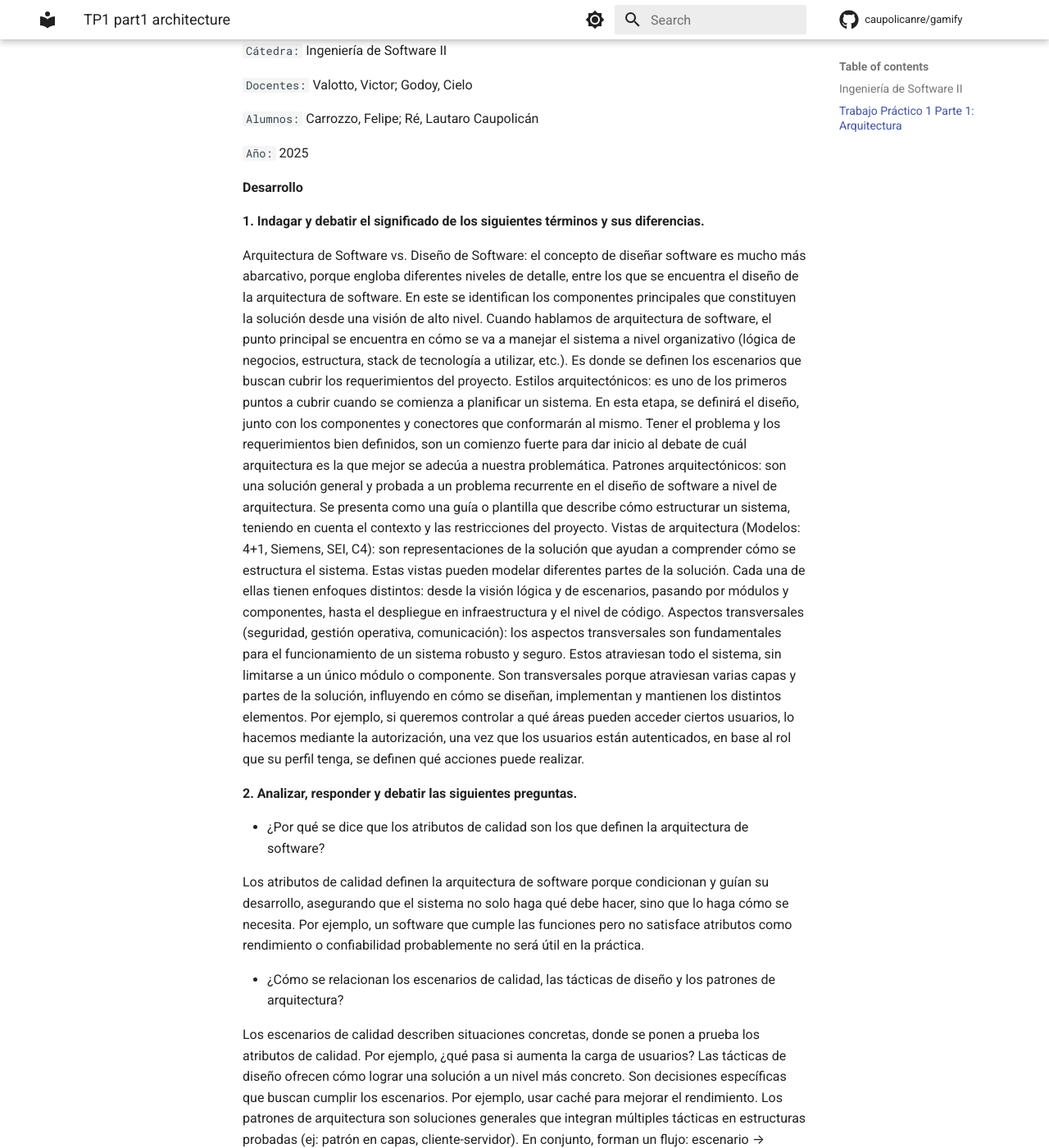
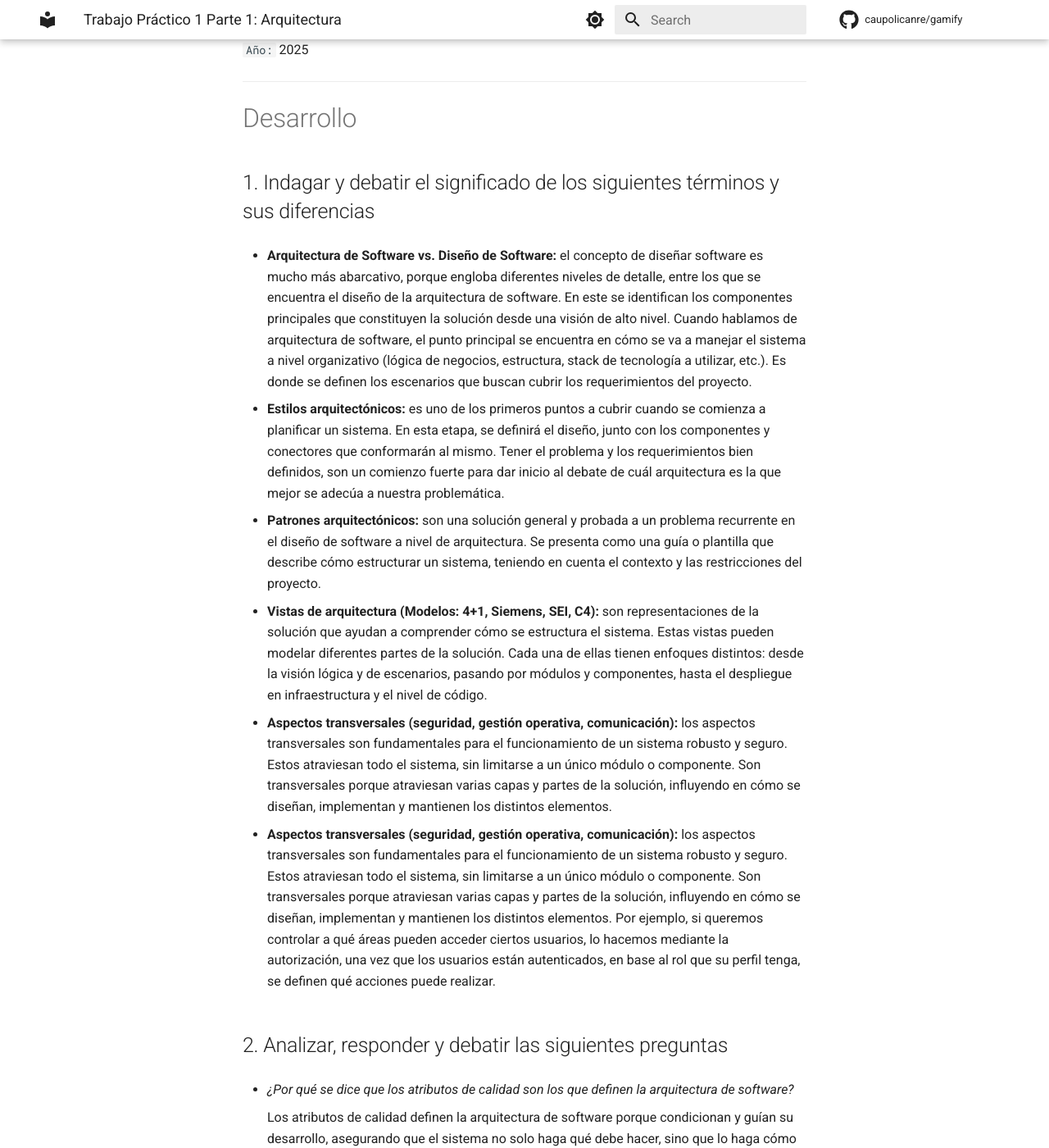
Before and after one commit to caupolicanre/software-engineering-gamify, an MkDocs documentation site: the page built from docs/practical_work/TP1_part1_architecture.md, in a window 1280 px wide and 1400 px high, scrolled down 347 px. Shown: the whole window at 82% size. Built offline with MkDocs 1.6.1 and Material for MkDocs 9.7.7, drawn with Linux system fonts in a browser that asks for light colours; comment, search, counter and statistics services are not loaded; some of the changed text lies outside the part shown.

Commit message:
docs(practical_work): update titles and formatting in TP1, TP2, and TP3 documents

```diff
--- a/docs/practical_work/TP1_part1_architecture.md
+++ b/docs/practical_work/TP1_part1_architecture.md
@@ -1,5 +1,4 @@
-## Ingeniería de Software II
-## Trabajo Práctico 1 Parte 1: Arquitectura
+# Trabajo Práctico 1 Parte 1: Arquitectura
 
 `Carrera:` Licenciatura en Ciencia de Datos
 
@@ -11,58 +10,71 @@
 
 `Año:` 2025
 
-**Desarrollo**
+---
 
-**1. Indagar y debatir el significado de los siguientes términos y sus diferencias.**
+# Desarrollo
 
-Arquitectura de Software vs. Diseño de Software: el concepto de diseñar software es mucho más abarcativo, porque engloba diferentes niveles de detalle, entre los que se encuentra el diseño de la arquitectura de software. En este se identifican los componentes principales que constituyen la solución desde una visión de alto nivel.
+## 1. Indagar y debatir el significado de los siguientes términos y sus diferencias
+
+- **Arquitectura de Software vs. Diseño de Software:** el concepto de diseñar software es mucho más abarcativo, porque engloba diferentes niveles de detalle, entre los que se encuentra el diseño de la arquitectura de software. En este se identifican los componentes principales que constituyen la solución desde una visión de alto nivel.
 Cuando hablamos de arquitectura de software, el punto principal se encuentra en cómo se va a manejar el sistema a nivel organizativo (lógica de negocios, estructura, stack de tecnología a utilizar, etc.). Es donde se definen los escenarios que buscan cubrir los requerimientos del proyecto.
-Estilos arquitectónicos: es uno de los primeros puntos a cubrir cuando se comienza a planificar un sistema. En esta etapa, se definirá el diseño, junto con los componentes y conectores que conformarán al mismo.
+
+- **Estilos arquitectónicos:** es uno de los primeros puntos a cubrir cuando se comienza a planificar un sistema. En esta etapa, se definirá el diseño, junto con los componentes y conectores que conformarán al mismo.
 Tener el problema y los requerimientos bien definidos, son un comienzo fuerte para dar inicio al debate de cuál arquitectura es la que mejor se adecúa a nuestra problemática.
-Patrones arquitectónicos: son una solución general y probada a un problema recurrente en el diseño de software a nivel de arquitectura. Se presenta como una guía o plantilla que describe cómo estructurar un sistema, teniendo en cuenta el contexto y las restricciones del proyecto.
-Vistas de arquitectura (Modelos: 4+1, Siemens, SEI, C4): son representaciones de la solución que ayudan a comprender cómo se estructura el sistema. Estas vistas pueden modelar diferentes partes de la solución. Cada una de ellas tienen enfoques distintos: desde la visión lógica y de escenarios, pasando por módulos y componentes, hasta el despliegue en infraestructura y el nivel de código.
-Aspectos transversales (seguridad, gestión operativa, comunicación): los aspectos transversales son fundamentales para el funcionamiento de un sistema robusto y seguro. Estos atraviesan todo el sistema, sin limitarse a un único módulo o componente. Son transversales porque atraviesan varias capas y partes de la solución, influyendo en cómo se diseñan, implementan y mantienen los distintos elementos.
+
+- **Patrones arquitectónicos:** son una solución general y probada a un problema recurrente en el diseño de software a nivel de arquitectura. Se presenta como una guía o plantilla que describe cómo estructurar un sistema, teniendo en cuenta el contexto y las restricciones del proyecto.
+
+- **Vistas de arquitectura (Modelos: 4+1, Siemens, SEI, C4):** son representaciones de la solución que ayudan a comprender cómo se estructura el sistema. Estas vistas pueden modelar diferentes partes de la solución. Cada una de ellas tienen enfoques distintos: desde la visión lógica y de escenarios, pasando por módulos y componentes, hasta el despliegue en infraestructura y el nivel de código.
+
+- **Aspectos transversales (seguridad, gestión operativa, comunicación):** los aspectos transversales son fundamentales para el funcionamiento de un sistema robusto y seguro. Estos atraviesan todo el sistema, sin limitarse a un único módulo o componente. Son transversales porque atraviesan varias capas y partes de la solución, influyendo en cómo se diseñan, implementan y mantienen los distintos elementos.
+
+- **Aspectos transversales (seguridad, gestión operativa, comunicación):** los aspectos transversales son fundamentales para el funcionamiento de un sistema robusto y seguro. Estos atraviesan todo el sistema, sin limitarse a un único módulo o componente. Son transversales porque atraviesan varias capas y partes de la solución, influyendo en cómo se diseñan, implementan y mantienen los distintos elementos.
 Por ejemplo, si queremos controlar a qué áreas pueden acceder ciertos usuarios, lo hacemos mediante la autorización, una vez que los usuarios están autenticados, en base al rol que su perfil tenga, se definen qué acciones puede realizar.
 
-**2. Analizar, responder y debatir las siguientes preguntas.**
 
-- ¿Por qué se dice que los atributos de calidad son los que definen la arquitectura de software?
+## 2. Analizar, responder y debatir las siguientes preguntas
+- *¿Por qué se dice que los atributos de calidad son los que definen la arquitectura de software?*
 
-Los atributos de calidad definen la arquitectura de software porque condicionan y guían su desarrollo, asegurando que el sistema no solo haga qué debe hacer, sino que lo haga cómo se necesita. Por ejemplo, un software que cumple las funciones pero no satisface atributos como rendimiento o confiabilidad probablemente no será útil en la práctica.
+    Los atributos de calidad definen la arquitectura de software porque condicionan y guían su desarrollo, asegurando que el sistema no solo haga qué debe hacer, sino que lo haga cómo se necesita. Por ejemplo, un software que cumple las funciones pero no satisface atributos como rendimiento o confiabilidad probablemente no será útil en la práctica.
 
-- ¿Cómo se relacionan los escenarios de calidad, las tácticas de diseño y los patrones de arquitectura?
 
-Los escenarios de calidad describen situaciones concretas, donde se ponen a prueba los atributos de calidad. Por ejemplo, ¿qué pasa si aumenta la carga de usuarios?
-Las tácticas de diseño ofrecen cómo lograr una solución a un nivel más concreto. Son decisiones específicas que buscan cumplir los escenarios. Por ejemplo, usar caché para mejorar el rendimiento.
-Los patrones de arquitectura son soluciones generales que integran múltiples tácticas en estructuras probadas (ej: patrón en capas, cliente-servidor). En conjunto, forman un flujo:  escenario → táctica → patrón.
+- *¿Cómo se relacionan los escenarios de calidad, las tácticas de diseño y los patrones de arquitectura?*
 
-- ¿Qué diferencias existen entre estilos arquitectónicos y patrones arquitectónicos? ¿Y entre patrones arquitectónicos y patrones de diseño?
+    Los escenarios de calidad describen situaciones concretas, donde se ponen a prueba los atributos de calidad. Por ejemplo, ¿qué pasa si aumenta la carga de usuarios?
+    Las tácticas de diseño ofrecen cómo lograr una solución a un nivel más concreto. Son decisiones específicas que buscan cumplir los escenarios. Por ejemplo, usar caché para mejorar el rendimiento.
+    Los patrones de arquitectura son soluciones generales que integran múltiples tácticas en estructuras probadas (ej: patrón en capas, cliente-servidor). En conjunto, forman un flujo:
+    *escenario → táctica → patrón*
 
-Los estilos arquitectónicos, son modelos abstractos que definen el vocabulario de los componentes y conectores del sistema, estableciendo reglas de relación. Algunos ejemplos pueden ser arquitectura en capas, cliente-servidor. Mientras que los patrones arquitectónicos son soluciones concretas que se reutilizan, para dar solución a problemas específicos de arquitectura. Estos indican el camino para cumplir requisitos y atributos de calidad.
-Los patrones arquitectónicos actúan a nivel global del sistema, afectando la estructura del sistema e interacción de los módulos. En cambio los patrones de diseño se enfocan en resolver problemas de implementación y relacionan las partes internas.
 
-- ¿Qué ventajas aporta documentar una arquitectura usando un modelo de vistas? ¿Qué diferencias encuentran entre el modelo 4+1 y el modelo C4?
+- *¿Qué diferencias existen entre estilos arquitectónicos y patrones arquitectónicos? ¿Y entre patrones arquitectónicos y patrones de diseño?*
 
-Documentar una arquitectura permite mostrar diferentes perspectivas del sistema, enfocándose en lo que es más relevante para cada tipo de interesado (desarrolladores, arquitectos, clientes, equipo de operaciones). También ayuda a gestionar la complejidad, ya que cada vista aborda un aspecto particular (estructura, comportamiento, despliegue, etc.).
-¿Por qué los aspectos transversales (ej. autenticación, interoperabilidad) son críticos para la robustez de un sistema?
-Los aspectos transversales son fundamentales porque impactan a todo el sistema, no solo a un módulo aislado. La autenticación, por ejemplo, afecta a la seguridad global, y la interoperabilidad determina la capacidad de integración con otros sistemas. Si no se diseñan adecuadamente desde la arquitectura, pueden comprometer atributos esenciales como seguridad, disponibilidad, escalabilidad o mantenibilidad, debilitando la robustez del sistema completo.
+    Los **estilos arquitectónicos**, son modelos abstractos que definen el vocabulario de los componentes y conectores del sistema, estableciendo reglas de relación. Algunos ejemplos pueden ser arquitectura en capas, cliente-servidor. Mientras que los patrones arquitectónicos son soluciones concretas que se reutilizan, para dar solución a problemas específicos de arquitectura. Estos indican el camino para cumplir requisitos y atributos de calidad.
+    Los **patrones arquitectónicos** actúan a nivel global del sistema, afectando la estructura del sistema e interacción de los módulos. En cambio los patrones de diseño se enfocan en resolver problemas de implementación y relacionan las partes internas.
 
-**3. Estudiar y comprender los siguientes ejemplos.**
+- *¿Qué ventajas aporta documentar una arquitectura usando un modelo de vistas? ¿Qué diferencias encuentran entre el modelo 4+1 y el modelo C4?*
 
-*Estilo arquitectónico Cliente-Servidor:* Es un estilo general de organización en el que el sistema se divide en dos roles principales:
-- Cliente: solicita servicios (interfaz de usuario, aplicación ligera).
-- Servidor: provee servicios (procesamiento, almacenamiento, lógica de negocio).
-Ejemplo: aplicaciones web con navegador (cliente) y servidor web.
+    Documentar una arquitectura permite mostrar diferentes perspectivas del sistema, enfocándose en lo que es más relevante para cada tipo de interesado (desarrolladores, arquitectos, clientes, equipo de operaciones). También ayuda a gestionar la complejidad, ya que cada vista aborda un aspecto particular (estructura, comportamiento, despliegue, etc.).
+    ¿Por qué los aspectos transversales (ej. autenticación, interoperabilidad) son críticos para la robustez de un sistema?
+    Los **aspectos transversales** son fundamentales porque impactan a todo el sistema, no solo a un módulo aislado. La autenticación, por ejemplo, afecta a la seguridad global, y la interoperabilidad determina la capacidad de integración con otros sistemas. Si no se diseñan adecuadamente desde la arquitectura, pueden comprometer atributos esenciales como seguridad, disponibilidad, escalabilidad o mantenibilidad, debilitando la robustez del sistema completo.
 
-*Patrón arquitectónico Capas:* Tiene una dependencia de las capas más cercanas al usuario a las capas de infraestructura (recursos de hardware). Promueve una organización del software donde la capa de más arriba (dependiente) es la que está más cerca al usuario. La capa de presentación es la responsable de unir al usuario final con la solución.
 
-*Patrón arquitectónico Microservicios:* Organiza el sistema como un conjunto de servicios independientes, cada uno con una funcionalidad específica, que se comunican entre sí mediante APIs ligeras (generalmente REST o mensajes).
+## 3. Estudiar y comprender los siguientes ejemplos
 
-*Patrón de diseño Modelo–Vista–Controlador (MVC):* Está vinculado a la capa de presentación, que interconecta tres partes: la vista es la interfaz entre el usuario y el sistema, presenta información e interpreta acciones del usuario. El modelo representa la información de la aplicación y es en donde reside la interpretación del dominio. El controlador gestiona los comportamientos o acciones del usuario, manipulando el modelo para actualizar la información.
+- *Estilo arquitectónico Cliente-Servidor:* Es un estilo general de organización en el que el sistema se divide en dos roles principales:
+  - Cliente: solicita servicios (interfaz de usuario, aplicación ligera).
+  - Servidor: provee servicios (procesamiento, almacenamiento, lógica de negocio).
+  Ejemplo: aplicaciones web con navegador (cliente) y servidor web.
 
-*Vista de arquitectura Modelo 4+1:* El modelo de vistas 4+1 de Kruchten propone documentar la arquitectura de software desde cinco perspectivas complementarias, con el fin de cubrir las necesidades de todos los interesados en el sistema. La vista lógica describe la funcionalidad principal y cómo se organiza mediante clases y objetos. La vista de procesos se enfoca en el comportamiento dinámico y la concurrencia. La vista de desarrollo refleja la organización
-interna del software en módulos o paquetes. La vista física describe el despliegue en la infraestructura de hardware. Finalmente, la vista de escenarios valida la arquitectura a través de casos de uso, integrando todas las demás vistas y asegurando que la solución cumpla con los requisitos funcionales y no funcionales.
+- *Patrón arquitectónico Capas:* Tiene una dependencia de las capas más cercanas al usuario a las capas de infraestructura (recursos de hardware). Promueve una organización del software donde la capa de más arriba (dependiente) es la que está más cerca al usuario. La capa de presentación es la responsable de unir al usuario final con la solución.
 
-**Conclusiones:**
-Dentro de los conceptos trabajados, los que nos resultaron más interesantes fueron el patrón de diseño Modelo–Vista–Controlador (MVC) y el modelo C4. MVC, aunque ampliamente usado en frameworks modernos, exige comprender con claridad la separación de responsabilidades y cómo las interacciones entre vista, modelo y controlador impactan en la experiencia del usuario y en la mantenibilidad del sistema. Por otro lado, el modelo C4 nos presentó mayor complejidad
-porque requiere visualizar la arquitectura en distintos niveles de abstracción —desde el contexto general hasta el detalle del código—, asegurando coherencia y trazabilidad entre ellos. En conjunto, ambos conceptos muestran la importancia de pensar en distintas escalas del diseño: desde la organización del código hasta la representación global de la arquitectura.
+- *Patrón arquitectónico Microservicios:* Organiza el sistema como un conjunto de servicios independientes, cada uno con una funcionalidad específica, que se comunican entre sí mediante APIs ligeras (generalmente REST o mensajes).
+
+- *Patrón de diseño Modelo–Vista–Controlador (MVC):* Está vinculado a la capa de presentación, que interconecta tres partes: la vista es la interfaz entre el usuario y el sistema, presenta información e interpreta acciones del usuario. El modelo representa la información de la aplicación y es en donde reside la interpretación del dominio. El controlador gestiona los comportamientos o acciones del usuario, manipulando el modelo para actualizar la información.
+
+- *Vista de arquitectura Modelo 4+1:* El modelo de vistas 4+1 de Kruchten propone documentar la arquitectura de software desde cinco perspectivas complementarias, con el fin de cubrir las necesidades de todos los interesados en el sistema. La **vista lógica** describe la funcionalidad principal y cómo se organiza mediante clases y objetos. La **vista de procesos** se enfoca en el comportamiento dinámico y la concurrencia. La **vista de desarrollo** refleja la organización interna del software en módulos o paquetes. La **vista física** describe el despliegue en la infraestructura de hardware. Finalmente, la **vista de escenarios** valida la arquitectura a través de casos de uso, integrando todas las demás vistas y asegurando que la solución cumpla con los requisitos funcionales y no funcionales.
+
+---
+
+# Conclusiones
+Dentro de los conceptos trabajados, los que nos resultaron más interesantes fueron el patrón de diseño **Modelo–Vista–Controlador** (MVC) y el **modelo C4**.
+MVC, aunque ampliamente usado en frameworks modernos, exige comprender con claridad la separación de responsabilidades y cómo las interacciones entre vista, modelo y controlador impactan en la experiencia del usuario y en la mantenibilidad del sistema. Por otro lado, el modelo C4 nos presentó mayor complejidad porque requiere visualizar la arquitectura en distintos niveles de abstracción *—desde el contexto general hasta el detalle del código—*, asegurando coherencia y trazabilidad entre ellos. En conjunto, ambos conceptos muestran la importancia de pensar en distintas escalas del diseño: desde la organización del código hasta la representación global de la arquitectura.
--- a/docs/practical_work/TP2_sequence_diagram.md
+++ b/docs/practical_work/TP2_sequence_diagram.md
@@ -1,5 +1,4 @@
-## Ingeniería de Software II
-## Trabajo Práctico 2: Diagrama de secuencia con casos de uso
+# Trabajo Práctico 2: Diagrama de secuencia con casos de uso
 
 `Carrera:` Licenciatura en Ciencia de Datos
 
@@ -11,9 +10,11 @@
 
 `Año:` 2025
 
-**Desarrollo**
+---
 
-**1. Repaso teórico**
+# Desarrollo
+
+## 1. Repaso teórico
 
 - ¿Qué información brinda un diagrama de secuencia?
   - Un diagrama de secuencia muestra la dinámica de interacción entre objetos en un contexto temporal, mostrando cómo colaboran para llevar a cabo una funcionalidad específica.
```
Also changed, not shown: docs/practical_work/TP1_part2_apply_architecture.md (+13 -10 lines), docs/practical_work/TP3_class_deployment_diagrams.md (+7 -6 lines).
